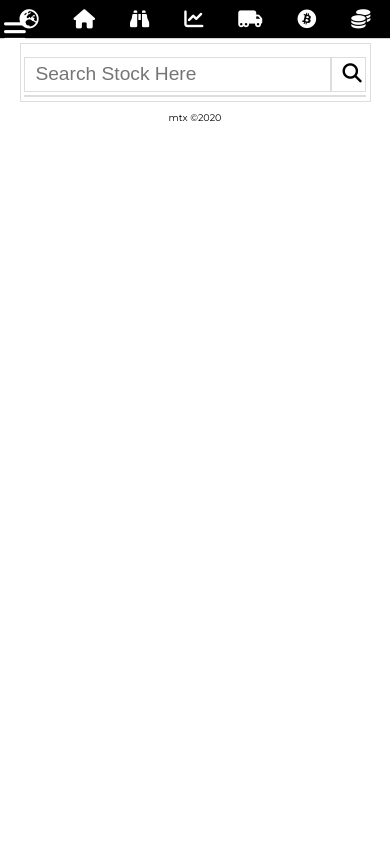
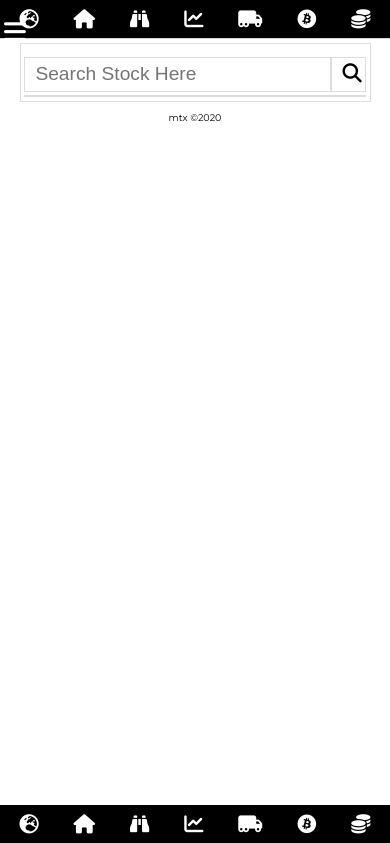
Before and after one commit to matthewAndTony/projectFourMatthewAndTony, a plain HTML site: page index.html in a window 390 px wide. Drawn offline with nearby package versions, Linux system fonts and the light colour scheme; no server answers.

Commit message:
media queries, mobile bottom nav

```diff
--- a/index.html
+++ b/index.html
@@ -88,6 +88,34 @@
       </ul>
     </nav>
 
+    <!-- bottom mobile icon nav -->
+
+    <nav class="bottomNav">
+      <ul class="bleed">
+        <div class="logo">
+          <i class="fas fa-globe-europe"></i>
+        </div>
+        <li>
+          <a href="#"><i class="fas fa-home"></i></a>
+        </li>
+        <li>
+          <a href="#"><i class="fas fa-binoculars"></i></a>
+        </li>
+        <li>
+          <a href="#"><i class="fas fa-chart-line"></i></a>
+        </li>
+        <li>
+          <a href="#"><i class="fas fa-truck-moving"></i></a>
+        </li>
+        <li>
+          <a href="#"><i class="fab fa-bitcoin"></i></a>
+        </li>
+        <li>
+          <a href="#"><i class="fas fa-coins"></i></a>
+        </li>
+      </ul>
+    </nav>
+
     <!-- Ticker Search Bar-->
     <section class="tickerSearchSection bleed">
       <input
--- a/styles/sass/_mediaQueries.scss
+++ b/styles/sass/_mediaQueries.scss
@@ -1,15 +1,17 @@
 // media queries - 1340px
 
 @media (max-width: 1340px) {
+  .bottomNav a span,
   .topNav a span {
     font-weight: 600;
     @include fontSize(19);
     // padding: 0 2%;
   }
-
+  .bottomNav i,
   .topNav i {
     @include fontSize(14);
   }
+
   .logo i {
     color: white;
     @include fontSize(28);
@@ -18,20 +20,24 @@
 
 //  media queries - 1274px
 @media (max-width: 1290px) {
+  .bottomNav,
   .topNav {
     padding: 2% 0;
   }
+
+  .bottomNav ul,
   .topNav ul {
     display: flex;
     justify-content: space-between;
   }
 
+  .bottomNav a span,
   .topNav a span {
     font-weight: 600;
     @include fontSize(16);
     // padding: 0 2%;
   }
-
+  .bottomNav i,
   .topNav i {
     @include fontSize(12);
   }
@@ -58,6 +64,7 @@
 //  media queries - 970px
 
 @media (max-width: 970px) {
+  .bottomNav a span,
   .topNav a span {
     display: none;
   }
@@ -66,6 +73,7 @@
     display: initial;
   }
 
+  .bottomNav i,
   .topNav i {
     @include fontSize(20);
   }
--- a/styles/sass/_nav.scss
+++ b/styles/sass/_nav.scss
@@ -1,11 +1,12 @@
 // Nav Settings
-
+.bottomNav,
 .topNav {
   background-color: black;
   padding: 2% 0;
   border-bottom: 1px solid #d3d3d3;
 }
 
+.bottomNav a span,
 .topNav a span {
   text-decoration: none;
   color: white;
@@ -16,13 +17,13 @@
   transition: ease 0.3s;
   border-bottom: 2px solid transparent;
 }
-
+.bottomNav i,
 .topNav i {
   @include fontSize(18);
   transition: ease 0.3s;
   color: white;
 }
-
+.bottomNav ul,
 .topNav ul {
   display: flex;
   justify-content: space-between;
@@ -87,3 +88,10 @@ label[for="navToggle"] {
   }
 }
 ////////////////////////////////////////////////////////////////////////////////
+// bottom mobile nav
+
+.bottomNav {
+  position: fixed;
+  bottom: 0;
+  width: 100%;
+}
```
Also changed, not shown: styles/sass/style.css, 1 other file.
